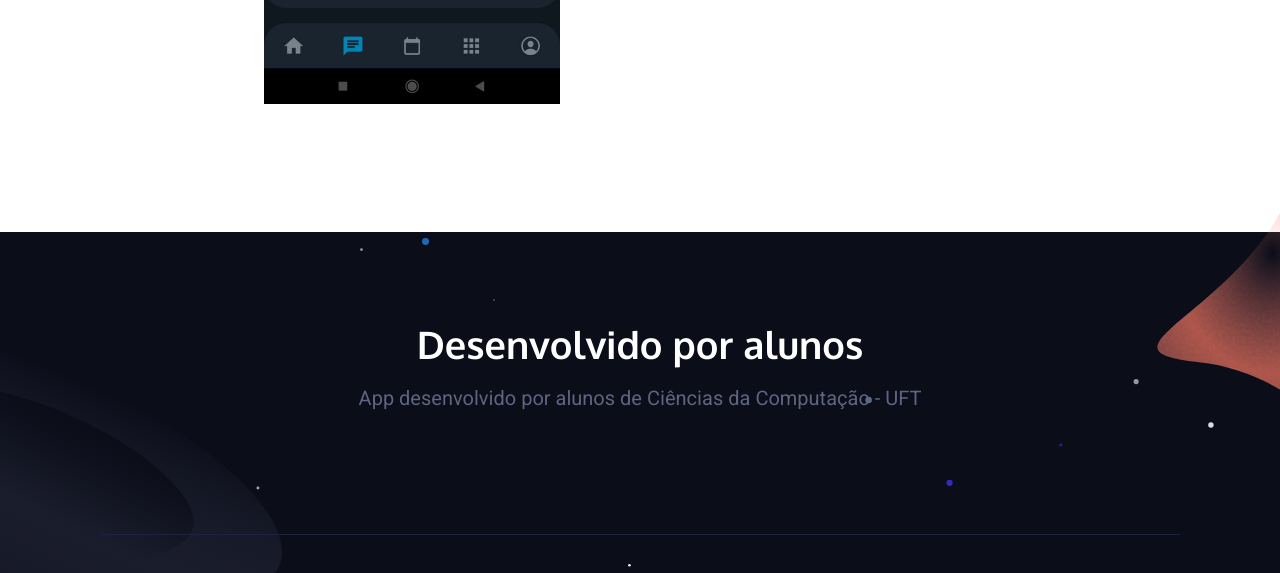
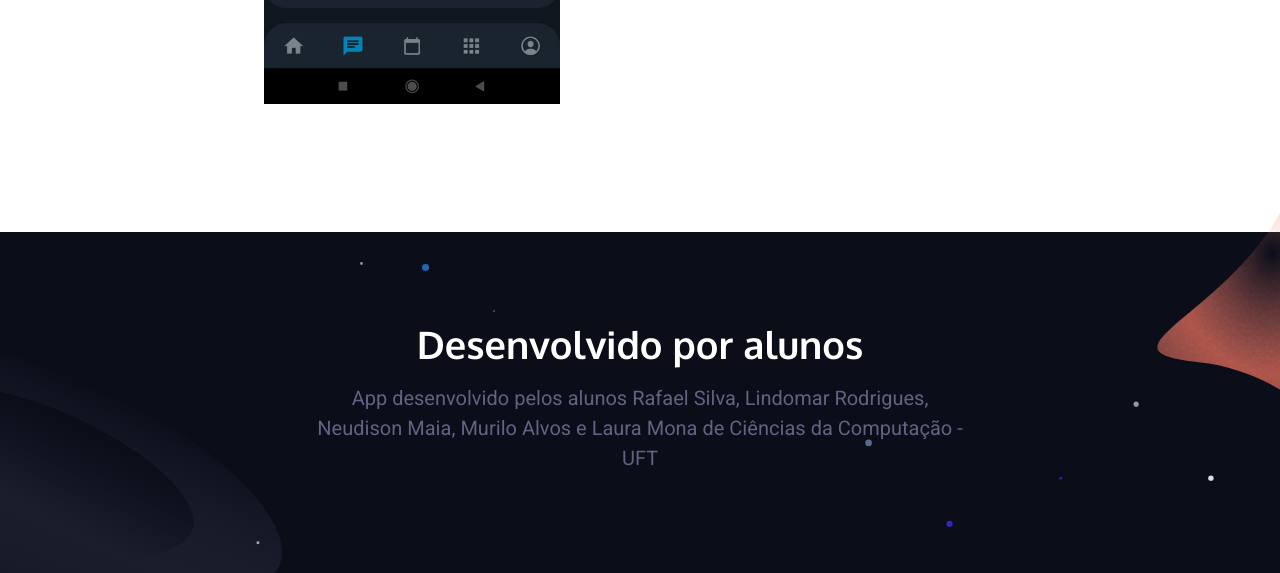
Before and after one commit to nnmf/bender_landing_page, a plain HTML site: page index.html in a window 1280 px wide. Shown: the part 5111-5684 px from the top of the page. Drawn offline with nearby package versions, Linux system fonts and the light colour scheme.

Commit message:
"Atualizando com os nomes"

```diff
--- a/index.html
+++ b/index.html
@@ -140,7 +140,7 @@
 					<div class="cta-inner section-inner">
 						<div class="cta-header text-center">
 							<h2 class="section-title mt-0">Desenvolvido por alunos</h2>
-							<p class="section-paragraph">App desenvolvido por alunos de Ciências da Computação - UFT</p>
+							<p class="section-paragraph">App desenvolvido pelos alunos Rafael Silva, Lindomar Rodrigues, Neudison Maia, Murilo Alvos e Laura Mona de Ciências da Computação - UFT</p>
 						</div>
 					</div>
 				</div>
```
